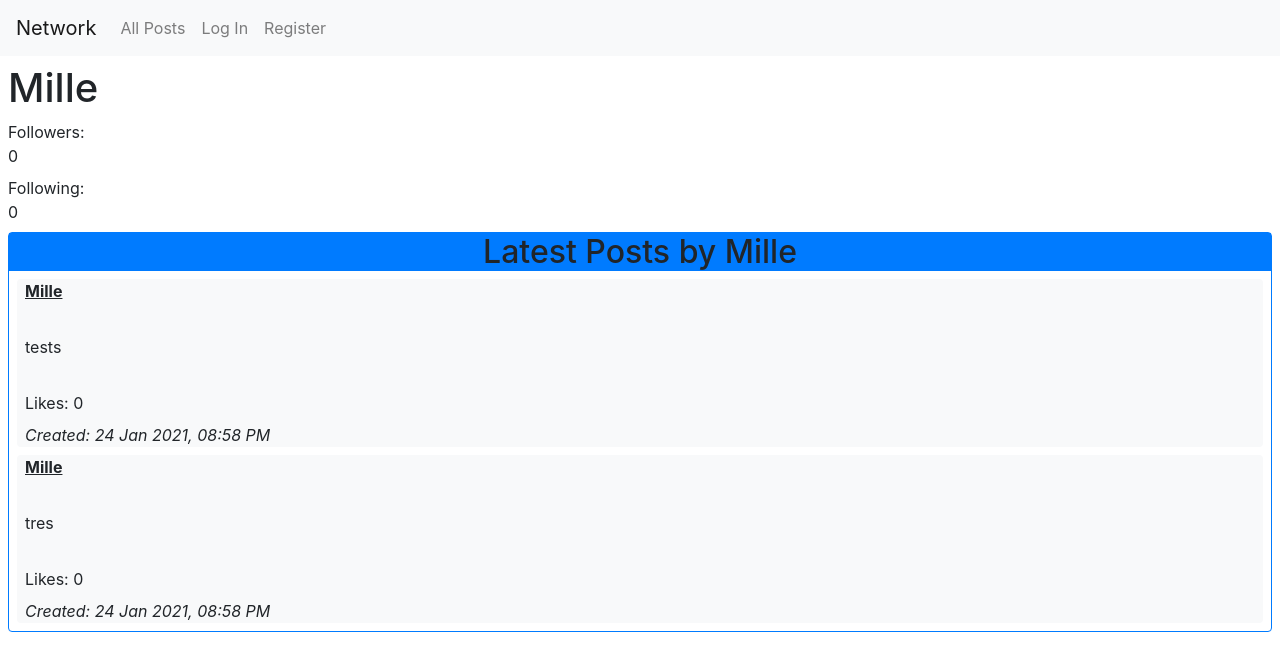
After one commit to mille1992/project4, a Django app: page /profile/9 in a window 1280 px wide. The commit adds this page. Shown: the top 671 px of the page. Run offline with Django 3.2, Linux system fonts and the light colour scheme; data comes from the database, SQL or seed files in the repository; both versions use the stored data as it was after the commit; data that the repository does not hold is empty; some libraries are stand-ins or nearby versions.

Commit message:
added Follow/Unfollow functionality + profile page

```diff
--- a/network/models.py
+++ b/network/models.py
@@ -10,7 +10,7 @@ class User(AbstractUser):
 
     def serialize(self):
         return {
-            "id": self.id,
+            "user-id": self.id,
             "username": self.username,
             "followsByUser": self.followsByUser
         }
@@ -27,9 +27,10 @@ class Post(models.Model):
 
     def serialize(self):
         return {
-            "id": self.id,
+            "post-id": self.id,
             "content": self.content,
             "creator": self.creator.username,
+            "creatorId": self.creator.id,
             "likes": self.likes,
             "timestamp": self.timestamp.strftime("%d %b %Y, %I:%M %p")
         }
@@ -44,7 +45,8 @@ class Profile(models.Model):
 
     def serialize(self):
         return {
-            "id": self.id,
-            "user": self.user,
+            "profile-id": self.id,
+            "user": self.user.username,
+            "userId": self.user.id,
             "profileFollowers": self.profileFollowers
         }
--- a/network/static/network/index.js
+++ b/network/static/network/index.js
@@ -59,7 +59,7 @@ function createPostDivs(post){
     let postLikes = document.createElement('div');
     let postTimestamp = document.createElement('div');
 
-    postContainer.className ="m-2 border border-primary rounded bg-light";
+    postContainer.className ="m-2  border-primary rounded bg-light";
     postCreator.className ="m-2";
     postContent.className ="m-2";
     postLikes.className ="m-2";
@@ -71,7 +71,7 @@ function createPostDivs(post){
     postLikes.setAttribute("name","post-likes");
     postTimestamp.setAttribute("name","post-timestamp");
 
-    postCreator.innerHTML = `<u><b>${post.creator}</b></u> post-id: ${post.id}`;
+    postCreator.innerHTML = `<u><b> <a href="/profile/${post.creatorId}"> ${post.creator} </a>  </b></u>`;
     postContent.innerHTML = `<br> ${post.content}`
     postLikes.innerHTML = `<br> Likes: ${post.likes}`
     postTimestamp.innerHTML = `<i> Created: ${post.timestamp} </i>`
--- /dev/null
+++ b/network/static/network/profile.js
@@ -0,0 +1,80 @@
+document.addEventListener('DOMContentLoaded',function(){
+    profileUsername = document.querySelector('#profile-creator').textContent;
+    if (document.querySelector('#profile-follow-btn')){
+        document.querySelector('#profile-follow-btn').addEventListener('click', () => {
+            followUnfollow(profileUsername);
+        });
+    }
+    update_followers(profileUsername)
+    load_posts(profileUsername)
+
+});
+
+function followUnfollow(username){
+    fetch(`../followunfollow/${username}`)
+    .then(response => response.json())
+    .then(() => {
+        update_followers(profileUsername)
+    })
+}
+
+function update_followers(username){
+    fetch(`../update_followers/${username}`)
+    .then(response => response.json())
+    .then(followInfos => {
+        document.querySelector("#profile-cntFollowers").innerHTML = followInfos.followers_cnt;
+        document.querySelector("#profile-cntFollows").innerHTML = followInfos.followsByUser_cnt;
+        if(followInfos.currUserIsFollower == true){
+            document.querySelector("#profile-follow-btn").innerHTML = "Unfollow";
+        }else{
+            document.querySelector("#profile-follow-btn").innerHTML = "Follow";
+        }
+    })
+}
+
+function load_posts(set){
+    fetch(`../posts/${set}`)
+    .then(response => response.json())
+    .then(posts => {
+        posts.forEach( post => {
+            postContainer = createPostDivs(post)
+
+            document.querySelector('#listPosts-view').append(postContainer);
+        });
+    });
+}
+
+// define the structure of a postContainer that should be created
+function createPostDivs(post){
+    let postContainer = document.createElement('div');
+    let postCreator = document.createElement('div');
+    let postContent = document.createElement('div');
+    let postLikes = document.createElement('div');
+    let postTimestamp = document.createElement('div');
+
+    postContainer.className ="m-2  border-primary rounded bg-light";
+    postCreator.className ="m-2";
+    postContent.className ="m-2";
+    postLikes.className ="m-2";
+    postTimestamp.className ="m-2";
+
+    postContainer.setAttribute("name","post-container");
+    postCreator.setAttribute("name","post-creator");
+    postContent.setAttribute("name","post-content");
+    postLikes.setAttribute("name","post-likes");
+    postTimestamp.setAttribute("name","post-timestamp");
+
+    postCreator.innerHTML = `<u><b>${post.creator}</b></u>`;
+    postContent.innerHTML = `<br> ${post.content}`
+    postLikes.innerHTML = `<br> Likes: ${post.likes}`
+    postTimestamp.innerHTML = `<i> Created: ${post.timestamp} </i>`
+
+    postContainer.dataset.postId = post.id
+
+    postContainer.appendChild(postCreator);
+    postContainer.appendChild(postContent);
+    postContainer.appendChild(postLikes);
+    postContainer.appendChild(postTimestamp);
+
+    return postContainer;
+}
--- a/network/templates/network/layout.html
+++ b/network/templates/network/layout.html
@@ -19,7 +19,7 @@
               <ul class="navbar-nav mr-auto">
                 {% if user.is_authenticated %}
                     <li class="nav-item">
-                        <a class="nav-link" href="#"><strong>{{ user.username }}</strong></a>
+                        <a class="nav-link" href="{% url 'profile_view' user.id %}"><strong>{{ user.username }}</strong></a>
                     </li>
                 {% endif %}
                 <li class="nav-item">
--- /dev/null
+++ b/network/templates/network/profile.html
@@ -0,0 +1,31 @@
+{% extends "network/layout.html" %}
+{% load static %}
+
+{% block script %}
+    <script src="{% static 'network/profile.js' %}"></script>
+{% endblock %}
+
+{% block body %}
+    <div class="m-2">
+        <h1  id="profile-creator">{{ creator_username }}</h1>
+        {% if user.is_authenticated and user.id != creator_id %}
+        <button class="m-2" id="profile-follow-btn">
+            Follow
+        </button>
+        {% endif %}
+
+    </div>
+
+    <div class="m-2" id="profile-followers">
+        Followers: <div id="profile-cntFollowers">0</div>
+    </div>
+    <div class="m-2" id="profile-follows">
+        Following:  <div id="profile-cntFollows">0</div>
+    </div>
+    <div class="m-2 border border-primary rounded" id="listPosts-view">
+        <h2 class="text-center bg-primary">Latest Posts by {{ creator_username }}</h1>
+    </div>
+
+
+
+{% endblock %}
--- a/network/urls.py
+++ b/network/urls.py
@@ -8,8 +8,11 @@ urlpatterns = [
     path("login", views.login_view, name="login"),
     path("logout", views.logout_view, name="logout"),
     path("register", views.register, name="register"),
+    path("profile/<int:creator_id>", views.profile_view, name="profile_view"),
 
     #API Routes
     path("createPost", views.createPost, name="createPost"),
-    path("posts/<str:set>", views.load_posts, name="load_posts")
+    path("posts/<str:set>", views.load_posts, name="load_posts"),
+    path("followunfollow/<str:username>", views.followUnfollow, name="followUnfollow"),
+    path("update_followers/<str:username>", views.update_followers, name="update_followers")
 ]
--- a/network/views.py
+++ b/network/views.py
@@ -12,7 +12,52 @@ import json
 def index(request):
     return render(request, "network/index.html")
 
-#@csrf_exempt
+def followUnfollow(request, username):
+    creator = User.objects.get(username = username)
+    profile = Profile.objects.get(user_id = creator.id)
+    currUser = User.objects.get(id = request.user.id)
+
+
+    if profile.profileFollowers.filter(id = currUser.id):
+        profile.profileFollowers.remove(currUser)
+        profile.save()
+        currUser.followsByUser.remove(profile)
+        currUser.save()
+        userFollowsProfile = False
+    else:
+        profile.profileFollowers.add(currUser)
+        profile.save()
+        currUser.followsByUser.add(profile)
+        currUser.save()
+        userFollowsProfile = True
+
+    if userFollowsProfile==True:
+        return JsonResponse({"message": "Sucessfully followed"}, safe = False, status=201)
+    else:
+        return JsonResponse({"message": "Sucessfully unfollowed"}, safe = False, status=201)
+
+
+def update_followers(request, username):
+    creator = User.objects.get(username = username)
+    profile = Profile.objects.get(user_id = creator.id)
+    currUser = User.objects.get(id = request.user.id)
+
+    followers = profile.profileFollowers.all()
+    followsByUser = creator.followsByUser.all()
+
+    followers_cnt = followers.count()
+    followsByUser_cnt = followsByUser.count()
+
+    if profile.profileFollowers.filter(id = currUser.id):
+        currUserIsFollower = True
+    else:
+        currUserIsFollower = False
+    print(currUserIsFollower)
+    return JsonResponse({"followers_cnt": followers_cnt, "followsByUser_cnt": followsByUser_cnt, "currUserIsFollower": currUserIsFollower}, safe = False)
+
+
+
+
 def createPost(request):
     # Composing a new email must be via POST
     if request.method != "POST":
@@ -38,28 +83,31 @@ def createPost(request):
 
     # upload post to db
     post.save()
-    print(post)
     return JsonResponse([post.serialize()], safe = False)
    # return JsonResponse({"message": "Post sucessfully uploaded"}, status=201)
+
 
 def load_posts(request, set):
     if set == 'all':
         posts = Post.objects.all()
-    #elif set == 'subset':
-        # code to filter for a subset of the posts in db
-        #
-        #
-        #----
-        #posts = Post.objects.filter(creator = 2)
     else:
-        return JsonResponse({
-            "error": "no set to filter posts in db for defined."
-        }, status=400)
+        creator = User.objects.get(username = set)
+        posts = Post.objects.all().filter(creator_id = creator.id)
+        #for post in posts:
+        #    print(post)
     posts = posts.order_by("-timestamp").all()
-    #for post in posts:
-        #print(post)
-    #return JsonResponse([post.serialize() for post in posts], safe=False)
+
+
     return JsonResponse([post.serialize() for post in posts], safe = False)
+
+
+def profile_view(request,creator_id):
+    creator_username = User.objects.get(id = creator_id)
+    return render(request, "network/profile.html", {
+            "creator_id": creator_id,
+            "creator_username": creator_username.username
+        })
+
 
 def login_view(request):
     if request.method == "POST":
@@ -103,11 +151,14 @@ def register(request):
         try:
             user = User.objects.create_user(username, email, password)
             user.save()
+            newProfile = Profile.objects.create(user = user)
+            newProfile.save()
         except IntegrityError:
             return render(request, "network/register.html", {
                 "message": "Username already taken."
             })
         login(request, user)
+
         return HttpResponseRedirect(reverse("index"))
     else:
         return render(request, "network/register.html")
```
Also changed, not shown: network/templates/network/index.html (+5 -5 lines), db.sqlite3.
